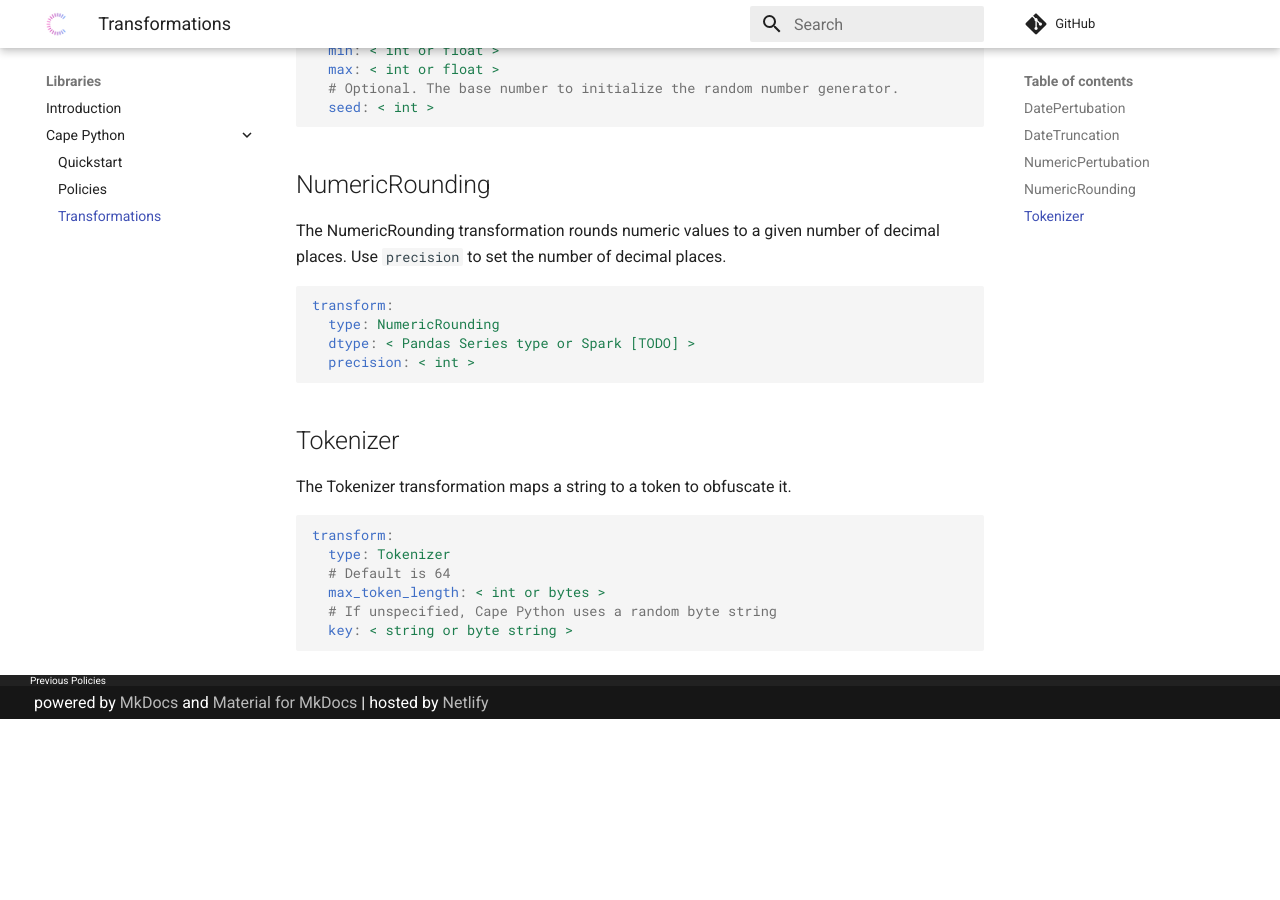
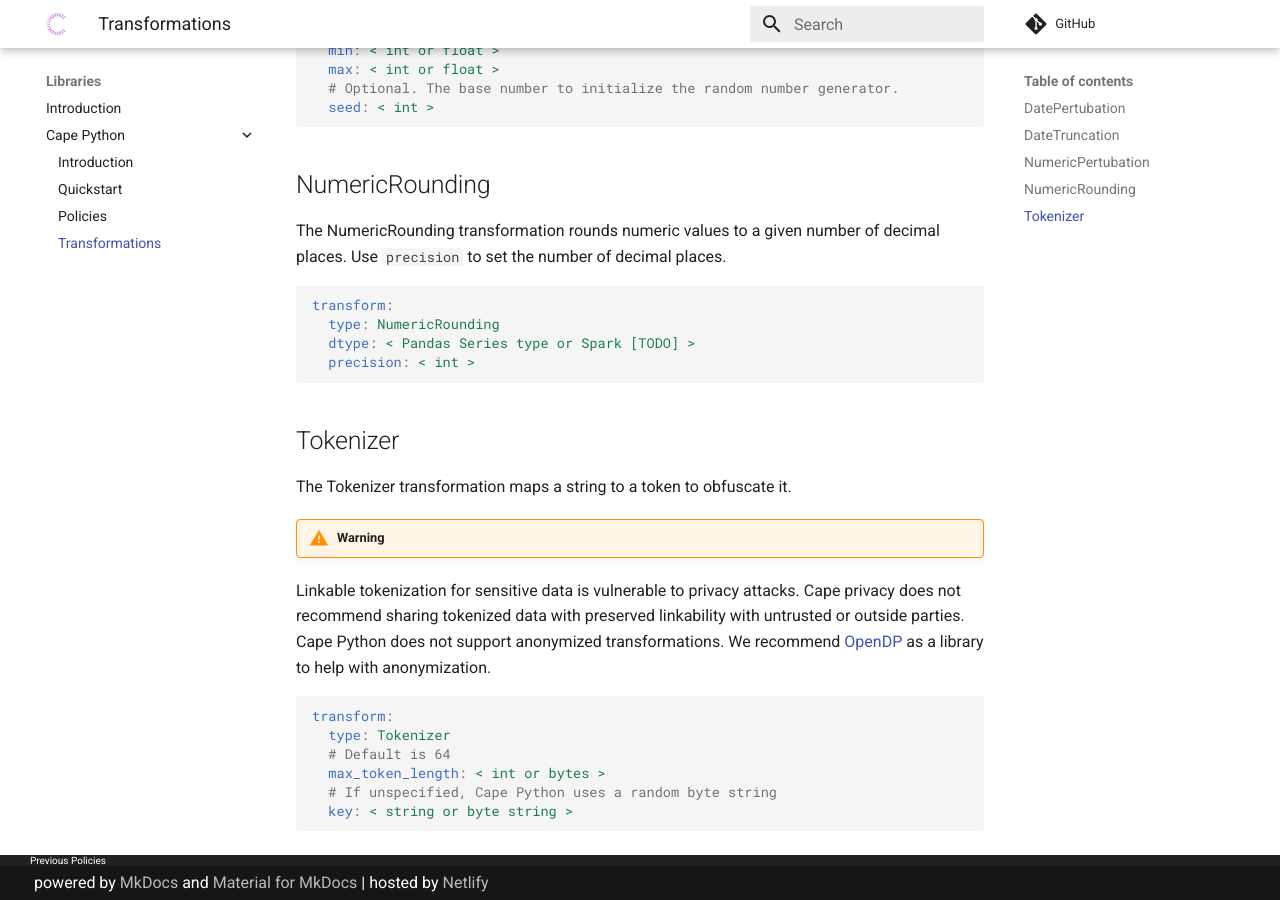
Before and after one commit to capeprivacy/documentation, an MkDocs documentation site: the page built from docs/libraries/cape-python/transformations.md, in a window 1280 px wide and 900 px high, scrolled down 1055 px. Built offline with MkDocs 1.6.1 and Material for MkDocs 9.7.7, drawn with Linux system fonts in a browser that asks for light colours; comment, search, counter and statistics services are not loaded; before the commit the page ends 1774 px from its top, so only the background shows below that.

Commit message:
add intro page to cp section

````diff
--- a/docs/libraries/cape-python/transformations.md
+++ b/docs/libraries/cape-python/transformations.md
@@ -3,6 +3,8 @@
 Transformations are functions that alter your data, ensuring it is free of sensitive information.
 
 Cape Python has five built-in transformation functions. This document describes what they do, and provides an example of how to use each transformation in your policy.
+
+
 
 ## DatePertubation
 
@@ -57,6 +59,9 @@
 
 The Tokenizer transformation maps a string to a token to obfuscate it.
 
+!!! warning
+Linkable tokenization for sensitive data is vulnerable to privacy attacks. Cape privacy does not recommend sharing tokenized data with preserved linkability with untrusted or outside parties. Cape Python does not support anonymized transformations. We recommend [OpenDP](https://github.com/opendifferentialprivacy/) as a library to help with anonymization.
+
 ``` yaml
 transform:
   type: Tokenizer
--- a/mkdocs.yml
+++ b/mkdocs.yml
@@ -18,6 +18,7 @@
     - Libraries:
         - Introduction: libraries/index.md
         - Cape Python:
+            - Introduction: libraries/cape-python/index.md
             - Quickstart: libraries/cape-python/quickstart.md
             - Policies: libraries/cape-python/policies.md
             - Transformations: libraries/cape-python/transformations.md
````
Also changed, not shown: docs/libraries/cape-python/index.md (added, +20 -0 lines), docs/libraries/cape-python/quickstart.md (+1 -3 lines).
